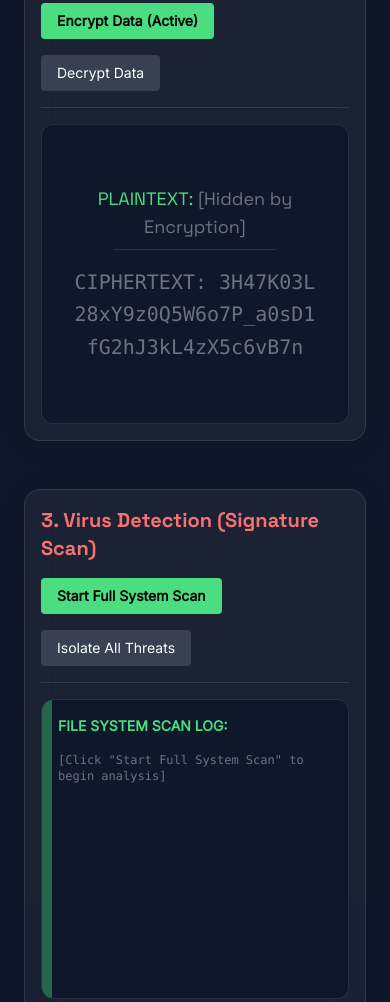
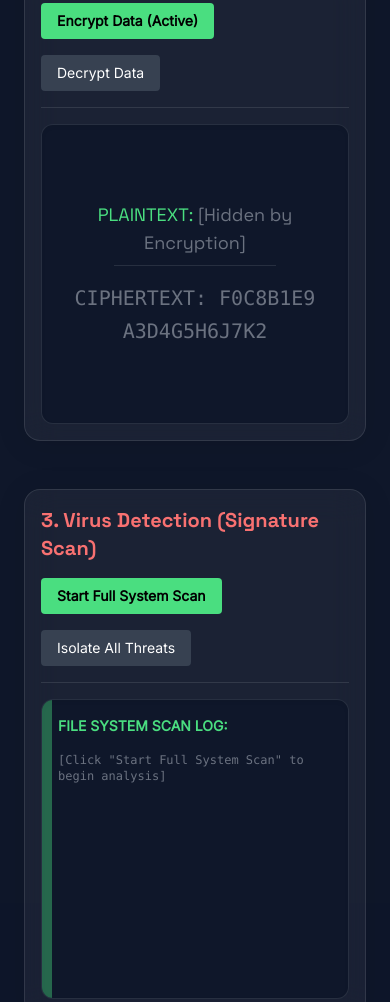
Before and after one commit to HJ-14s/HJ-14s.github.io, a plain HTML site: page index.html in a window 390 px wide. Shown: the part 4686-5688 px from the top of the page. Drawn offline with nearby package versions, Linux system fonts and the light colour scheme.

Commit message:
ciphertexxt

```diff
--- a/index.html
+++ b/index.html
@@ -517,10 +517,10 @@
                 <div class="relative bg-brand-dark rounded-xl overflow-hidden demo-visualization shadow-inner">
                     <!-- Encryption Mode Output Text -->
                     <div id="encryption-text-output" class="absolute inset-0 p-8 flex flex-col justify-center items-center text-center">
-                        <p id="plain-text" class="text-lg text-brand-success font-display mb-2">PLAINTEXT: Zamboanga City</p>
+                        <p id="plain-text" class="text-lg text-brand-success font-display mb-2">PLAINTEXT: The confidential data is safe. Integrity Secured.</p>
                         <div class="w-2/3 border-b border-white/10 mb-4"></div>
-                        <p id="cipher-text" class="text-xl text-gray-500 font-mono break-all leading-relaxed">CIPHERTEXT: 3H47K03L28xY9z0Q5W6o7P</p>
-                        <div id="decrypted-text" class="text-2xl text-brand-alert font-bold mt-4 hidden">DECRYPTED: Zamboanga City</div>
+                        <p id="cipher-text" class="text-xl text-gray-500 font-mono break-all leading-relaxed">CIPHERTEXT: F0C8B1E9A3D4G5H6J7K2</p>
+                        <div id="decrypted-text" class="text-2xl text-brand-alert font-bold mt-4 hidden">DECRYPTED: The confidential data is safe. Integrity Secured.</div>
                     </div>
                 </div>
             </div>
@@ -590,8 +590,15 @@
         const decryptedTextEl = document.getElementById('decrypted-text');
 
         let isEncrypted = true;
-        const PLAIN_MESSAGE = "The confidential data is safe. Integrity Secured.";
-        const CIPHER_MESSAGE = "3H47K03L28xY9z0Q5W6o7P_a0sD1fG2hJ3kL4zX5c6vB7n";
+        // UPDATED: Changed message to just Zamboanga City
+        const PLAIN_MESSAGE = "Zamboanga City";
+        // UPDATED: Adjusted cipher text for shorter message
+        const CIPHER_MESSAGE = "F0C8B1E9A3D4G5H6J7K2";
+
+        // Initialize the HTML content to reflect the new message
+        plainTextEl.innerHTML = `PLAINTEXT: ${PLAIN_MESSAGE}`;
+        cipherTextEl.textContent = `CIPHERTEXT: ${CIPHER_MESSAGE}`;
+
 
         // --- DEMO 3: VIRUS SCAN GLOBALS ---
         const btnVirusScanStart = document.getElementById('btn-virusscan-start');
@@ -638,7 +645,7 @@
         }
 
         // --- UTILITY FUNCTIONS ---
-        function toggleTech(id) {
+        window.toggleTech = (id) => {
             const content = document.getElementById(id);
             const icon = document.getElementById(`icon-${id}`);
             const isVisible = content.classList.contains('hidden');
```
